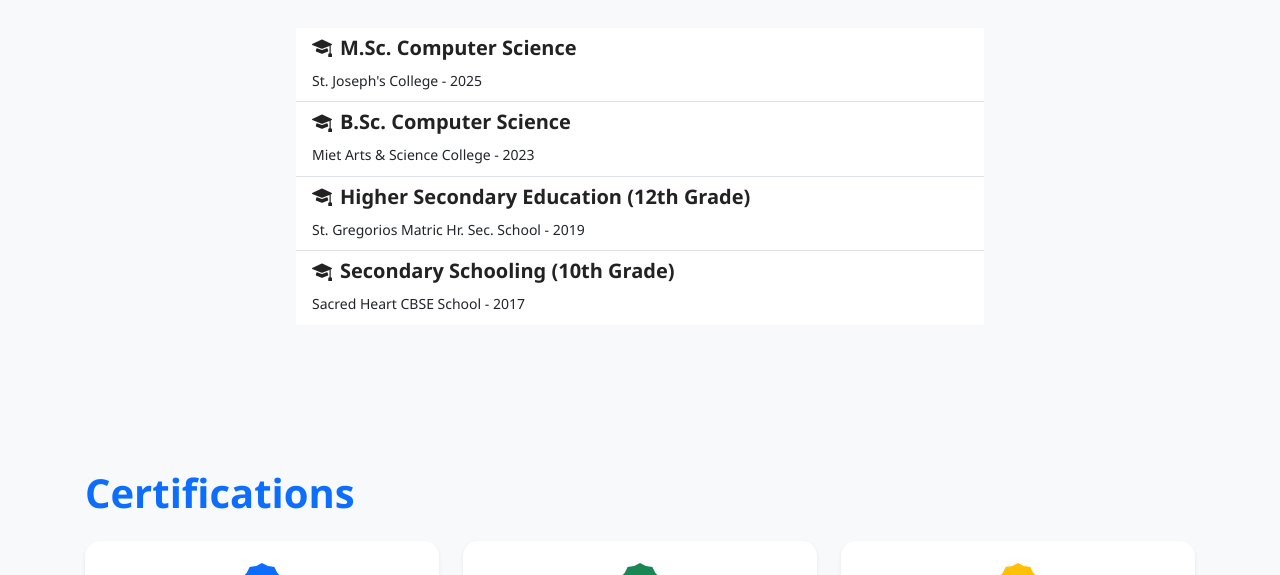
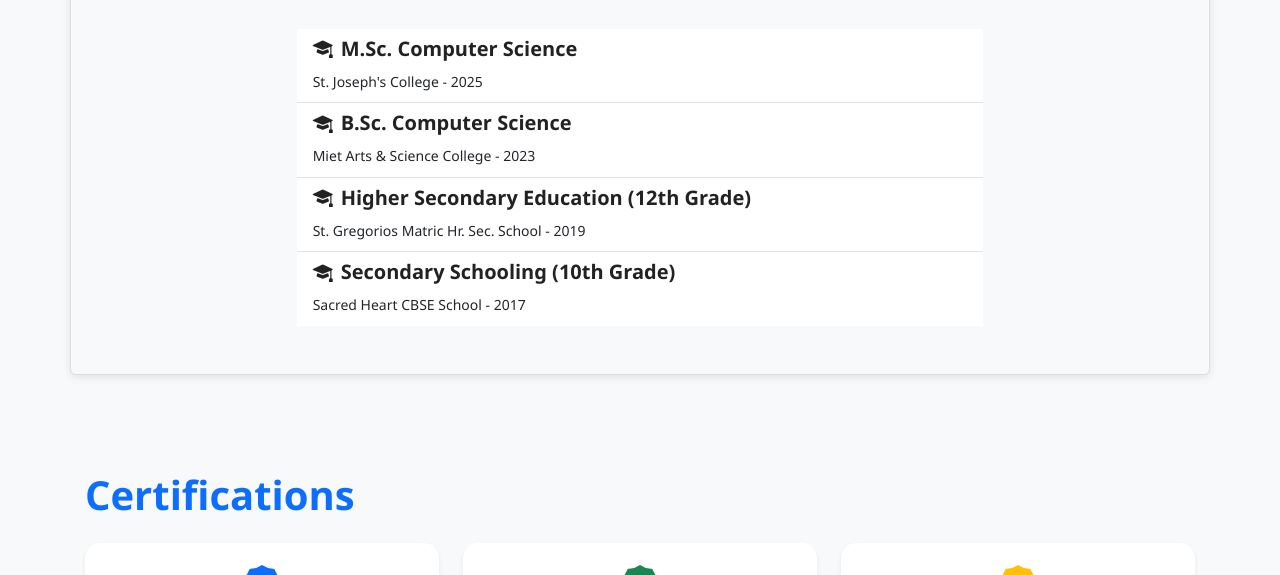
Before and after one commit to sathyamoorthymax/portfolio-website-new, a plain HTML site: page about.html in a window 1280 px wide. Shown: the part 645-1220 px from the top of the page. Drawn offline with nearby package versions, Linux system fonts and the light colour scheme; files that its build step writes are made by us from their sources.

Commit message:
new update

```diff
--- a/style.css
+++ b/style.css
@@ -121,3 +121,8 @@
   50% { opacity: 0; }
 
 }
+.education-section {
+  background-color: #f8f9fa; /* Light background */
+  border: 1px solid #ddd;
+  box-shadow: 0px 2px 8px rgba(0, 0, 0, 0.1);
+}
```
